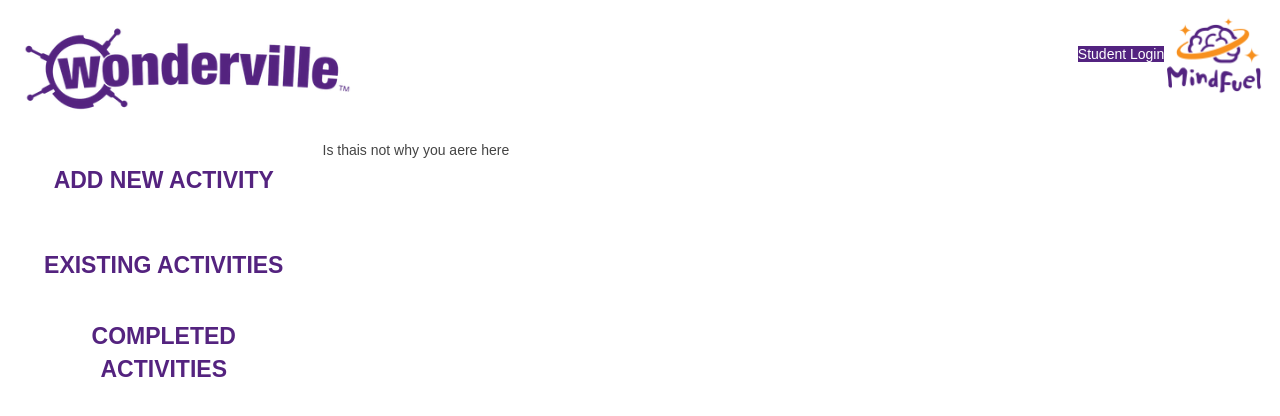
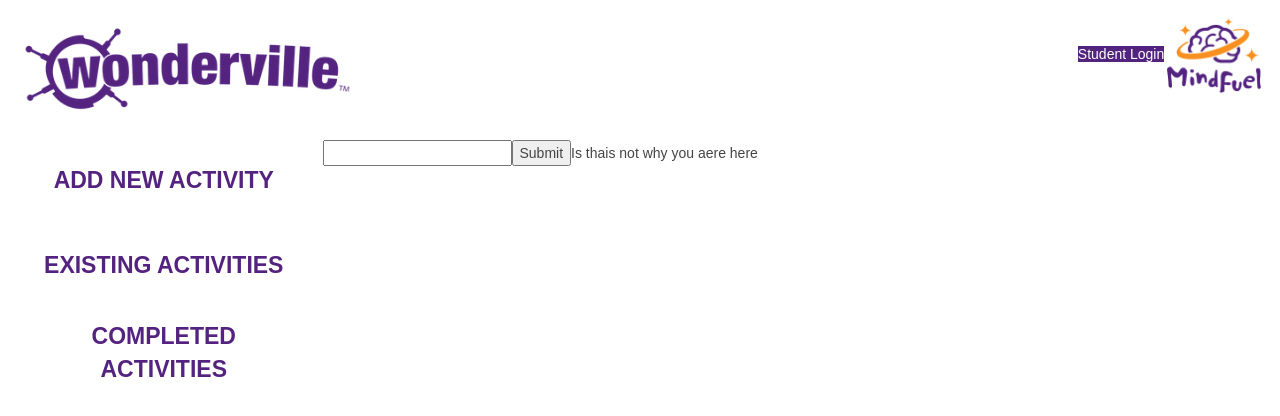
Before and after one commit to ninaderi/BrainStems, a React (Create React App) app in the folder brainstems-FE/: page /studentlogin in a window 1280 px wide. Shown: the top 416 px of the page. Built offline with nearby package versions, Linux system fonts and the light colour scheme; no server answers.

Commit message:
updated log in component

```diff
--- a/brainstems-FE/src/Containers/ExistingActivitiesComp.js
+++ b/brainstems-FE/src/Containers/ExistingActivitiesComp.js
@@ -11,7 +11,7 @@ class ExistingActivitiesComp extends React.Component {
     }
 
     componentDidMount = async () => {
-        let response = await fetch("http://localhost:4000/exsistingActivities");
+    let response = await fetch("http://localhost:4000/exsistingActivities");
     response = await response.json();
     response = response.data.filter(x => x.status === 1)
     this.setState({ activities: response});
--- a/brainstems-FE/src/Containers/logInComp.js
+++ b/brainstems-FE/src/Containers/logInComp.js
@@ -1,30 +1,58 @@
 import React, { Component } from "react"
-
+import logInComp from "../Containers/logInComp"
+import PicLogin from "./picLogin";
 
 
 class LogInComp extends Component {
 	constructor(props) {
 		super(props)
 		this.state = {
-			activityCode: "",
+            activityCode: '',
+            displayActivityInput: true,
+            displayLogIn: false
 
 		}
 
 	}
 
+    handleChange = (event) => {
+        this.setState({activityCode: event.target.value});
+      }
+
+    handleClick = async () => {
+        const data = await fetch('http://localhost:4000/verifyCode', {
+       method: "POST",
+       headers: { "Content-Type": "application/json" },
+       body: JSON.stringify({
+           activityCode: this.state.activityCode,
+         })
+     })
+     const response = await data.json();
+     console.log(response.data.status)
+
+     response.data.status === 1
+     ? this.setState({displayActivityInput: false, displayLogIn: true })
+     : console.log("wrong activity code")
+     return response;
+    }
 
 
 
 
-
-
-
-render (props) {
+render () {
 	console.log(this.state)
 		return (
-			<div>
+            <div>
+			{this.state.displayActivityInput
+               ? <div>
+            <input type = "text" value ={this.state.activityCode} onChange={this.handleChange}></input>
+            <button onClick = {this.handleClick}>Submit</button>
 			Is thais not why you aere here
 			</div>
+            : null}
+           { this.state.displayLogIn ? <PicLogin /> : null}
+            </div>
+
 			)
 		}
 }
```
Also changed, not shown: 2 other files (tests, documents, lock files or other folders).
